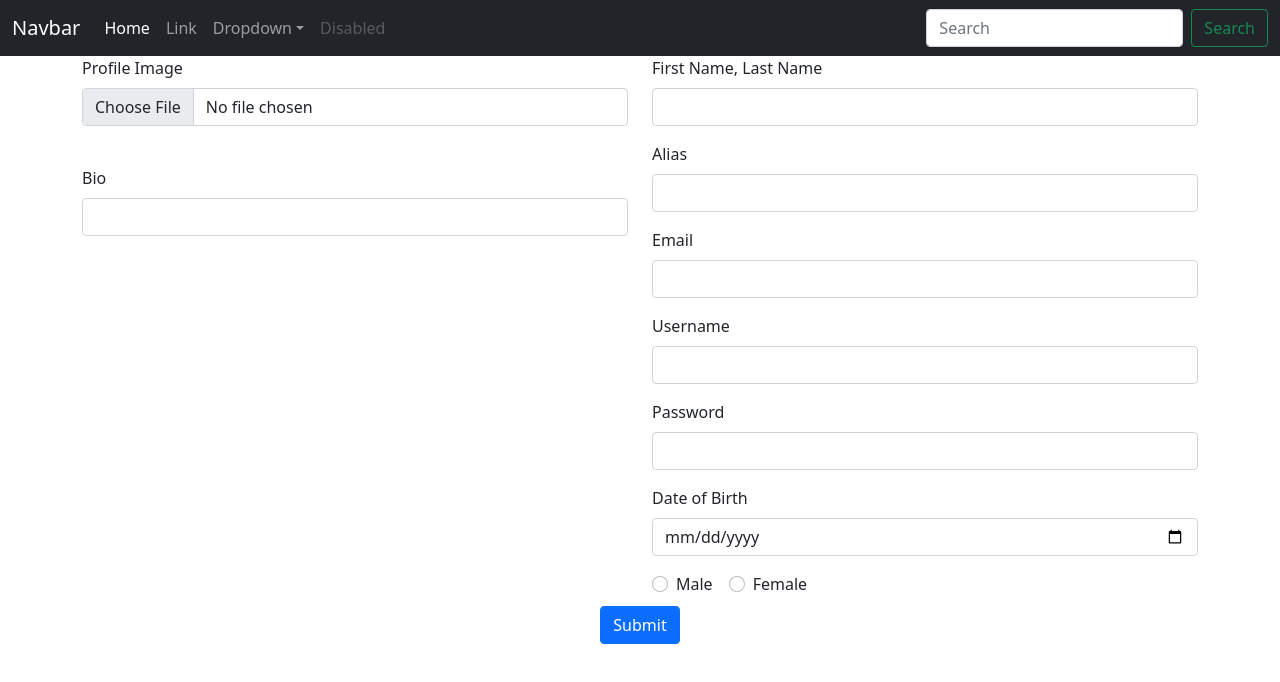
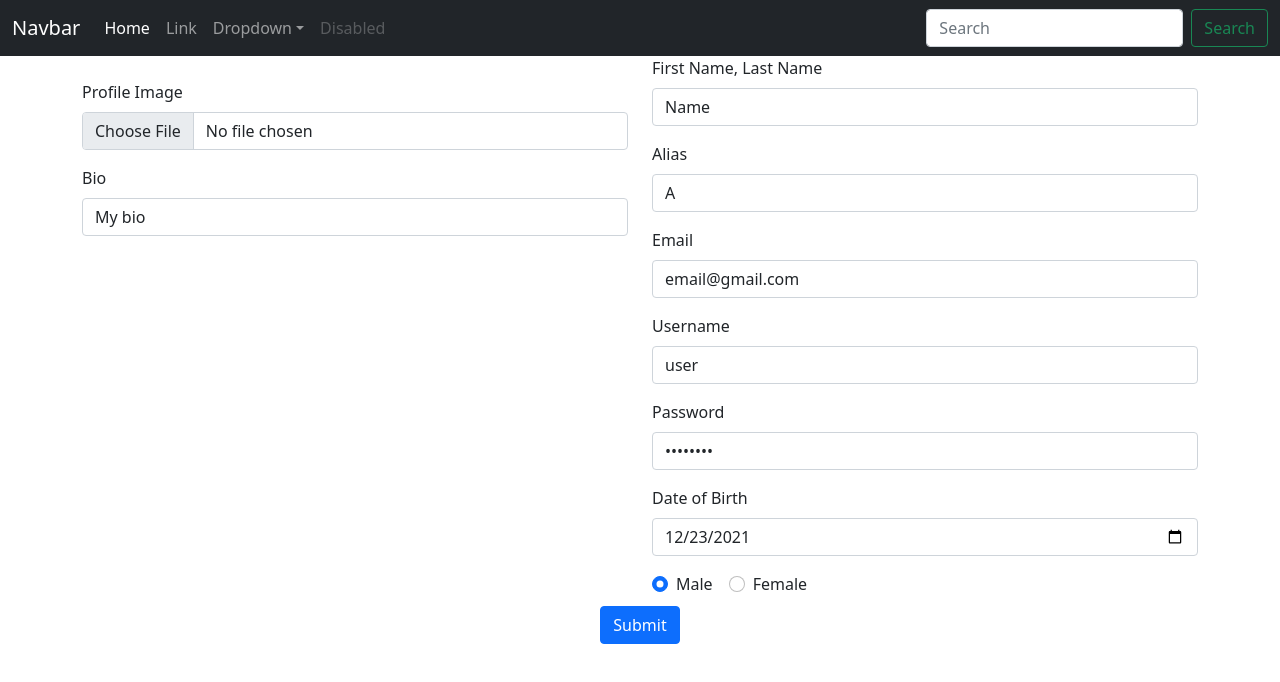
Before and after one commit to Revature-MiniMint/front_end, a React (Create React App) app: page / in a window 1280 px wide. Shown: the top 682 px of the page. Built offline with nearby package versions, Linux system fonts and the light colour scheme; no server answers.

Commit message:
axios update

```diff
--- a/src/components/UpdateForm/index.js
+++ b/src/components/UpdateForm/index.js
@@ -3,26 +3,16 @@ import axios from 'axios';
 
 const UpdateForm = () => {
     const [state, setState] = useState({
-        id: 0,
-        username: "",
-        password: "",
-        email: "",
-        name: "",
-        alias: "",
-        dob: "",
-        gender: "",
-        bio: "",
-        profilepic: ""
-        // id: 1,
-        // username: "user",
-        // password: "password",
-        // email: "email@gmail.com",
-        // name: "Name",
-        // alias: "A",
-        // dob: "2021-12-23",
-        // gender: "male",
-        // bio: "",
-        // profilepic: ""
+        id: 1,
+        username: "user",
+        password: "password",
+        email: "email@gmail.com",
+        name: "Name",
+        alias: "A",
+        dob: "2021-12-23",
+        gender: "male",
+        bio: "My bio",
+        profilepic: new Blob()
     });
     useEffect(() => {
         axios.get("http://localhost:9007/profiles/1")
@@ -52,9 +42,13 @@ const UpdateForm = () => {
     function onChangeHandler(event) {
         const target = event.target;
         if (target.name === "profilepic") {
-            setState({
-                ...state,
-                [target.name]: URL.createObjectURL(target.files[0])
+            let file = target.files[0];
+            file.arrayBuffer().then((arrayBuffer) => {
+                let blob = new Blob([new Uint8Array(arrayBuffer)], {type: file.type });
+                setState({
+                    ...state,
+                    [target.name]: blob
+                })
             });
         } else {
             setState({
@@ -83,10 +77,11 @@ const UpdateForm = () => {
             <div className="row">
                 <div className="col">
                     <div className="form-group mb-3">
-                        {/* enctype="multipart/form-data" */}
+                        <div>
+                            <img src={URL.createObjectURL(state.profilepic)} alt=""/>
+                        </div>
                         <label className="form-label" htmlFor="profilepic">Profile Image</label>
                         <input className="form-control" type="file" id="profilepic" name="profilepic" accept=".jpeg,.png" onChange={onChangeHandler}/>
-                        <img src={state.profilepic} alt=""/>
                     </div>
                     <div className="form-group mb-3">
                         <label className="form-label" htmlFor="bio">Bio</label>
```
